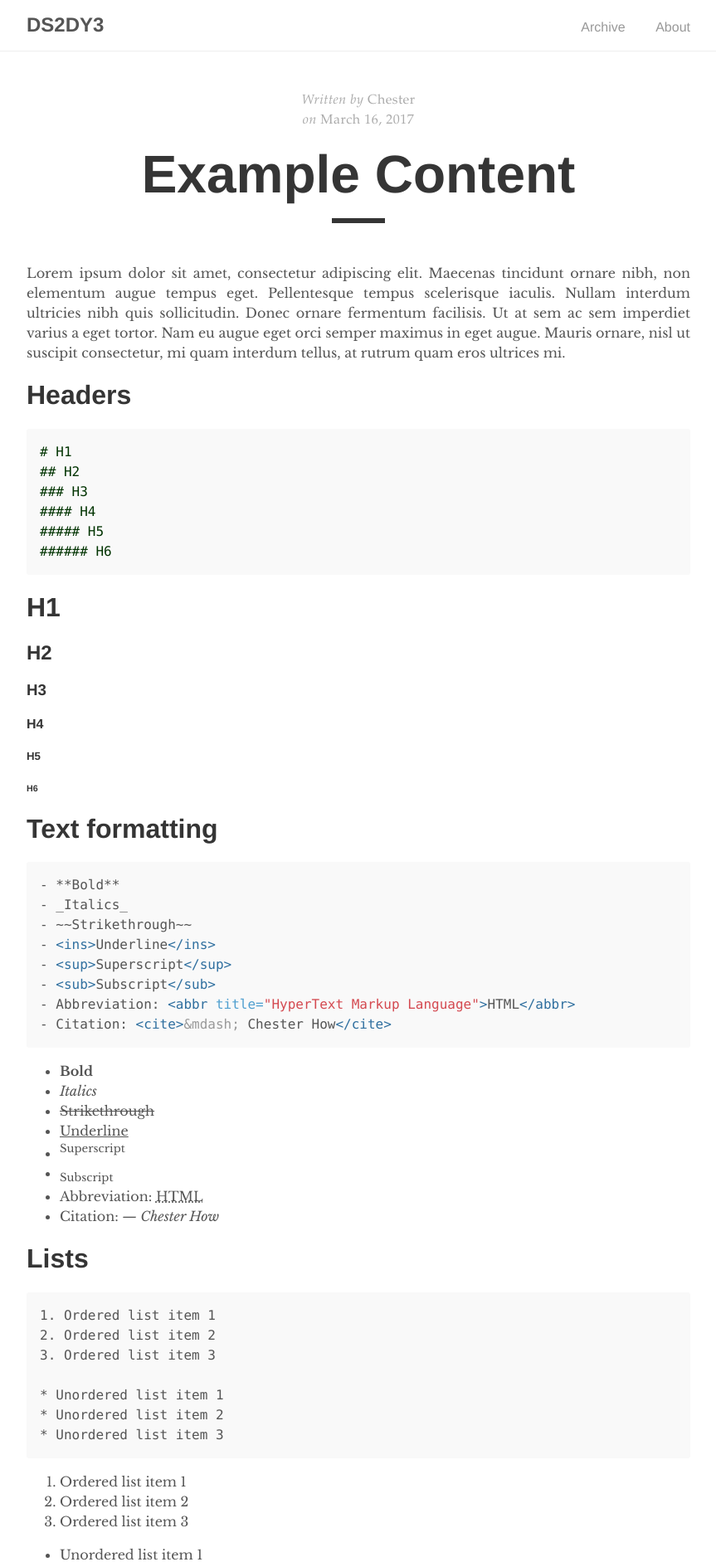
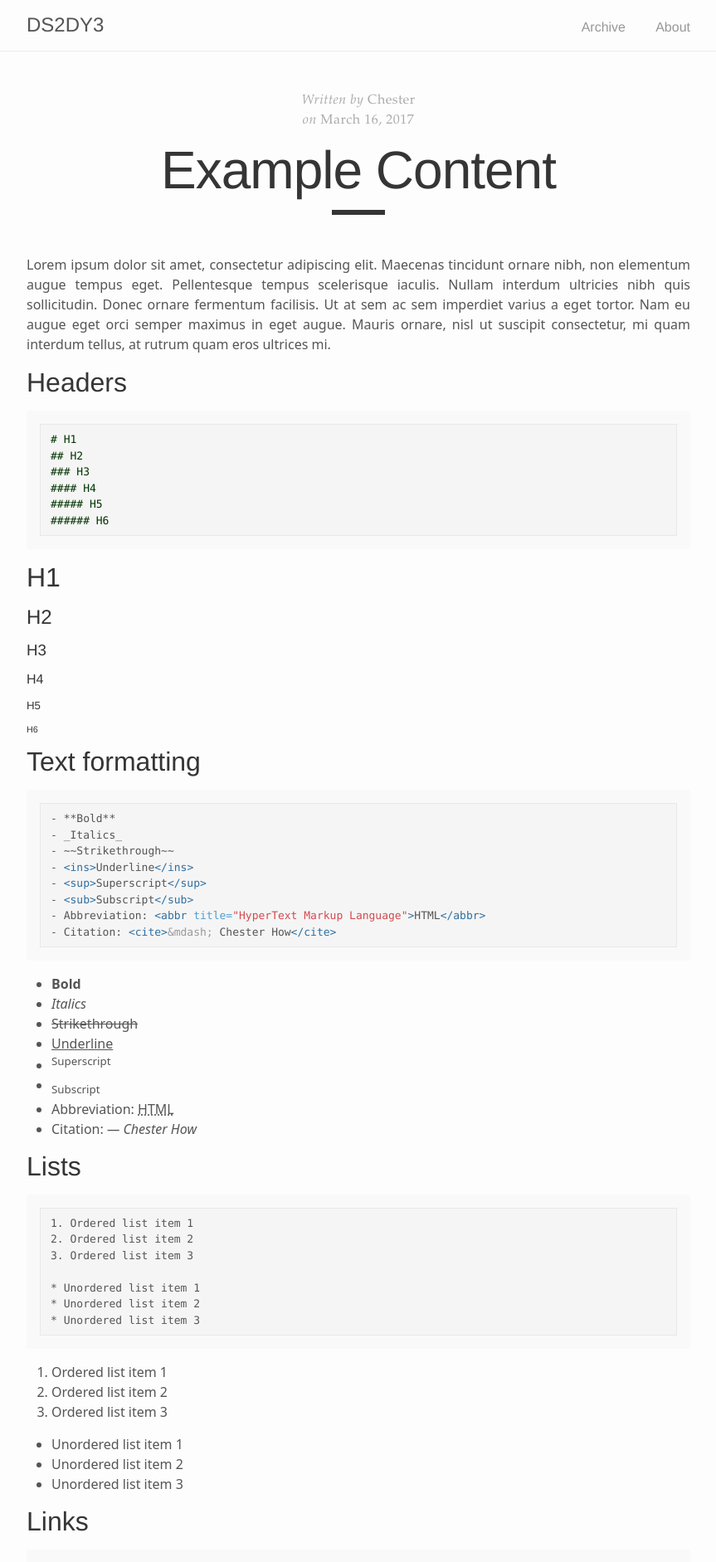
Before and after one commit to DS2DY3/DS2DY3.github.io, a Jekyll site: the page built from _posts/2017-03-16-example-content.md, in a window 1280 px wide. Shown: the top 1883 px of the page at 83% size, without its empty margins (208-1071 px from the left). Built offline with Jekyll 4.4.1, drawn with Linux system fonts in a browser that asks for light colours.

Commit message:
add scss and include category_links

```diff
--- a/_sass/tale.scss
+++ b/_sass/tale.scss
@@ -1,8 +1,55 @@
-@import 'tale/variables';
-@import 'tale/base';
-@import 'tale/code';
-@import 'tale/post';
-@import 'tale/syntax';
-@import 'tale/layout';
-@import 'tale/pagination';
-@import 'tale/catalogue';
+
+
+// Define defaults for each variable.
+$base-font-family: Bitter, "Apple SD Gothic Neo", "Noto Sans", "Source Han Sans", "Noto Sans CJK JP", "Source Han Sans JP", "Noto Sans CJK KR", "Source Han Sans KR", NanumBarunGothic, AppleGothic, "Malgun Gothic", Dotum, sans-serif !default;
+$monospace-font-family: Monaco, Menlo, Consolas, "Courier New", DotumChe, monospace !default;
+$base-font-size:   16px !default;
+$base-font-weight: 400 !default;
+$small-font-size:  $base-font-size * 0.875 !default;
+$base-line-height: 1.5 !default;
+
+$spacing-unit:     30px !default;
+
+$text-color:       #111 !default;
+$background-color: #fdfdfd !default;
+$brand-color:      #2568ba !default;
+
+$grey-color:       #828282 !default;
+$grey-color-light: lighten($grey-color, 40%) !default;
+$grey-color-dark:  darken($grey-color, 25%) !default;
+
+// Width of the content area
+$content-width:    800px !default;
+
+$on-palm:          600px !default;
+$on-laptop:        800px !default;
+
+
+
+// Use media queries like this:
+// @include media-query($on-palm) {
+//   .wrapper {
+//     padding-right: $spacing-unit / 2;
+//     padding-left: $spacing-unit / 2;
+//   }
+// }
+@mixin media-query($device) {
+  @media screen and (max-width: $device) {
+    @content;
+  }
+}
+
+
+
+// Import partials.
+@import
+  "tale/base0",
+  "tale/layout0",
+  "tale/variables",
+  "tale/base",
+  "tale/code",
+  "tale/post",
+  "tale/syntax",
+  "tale/layout",
+  "tale/pagination",
+  "tale/catalogue";
--- /dev/null
+++ b/_sass/tale/_base0.scss
@@ -0,0 +1,205 @@
+/**
+ * Reset some basic elements
+ */
+body, h1, h2, h3, h4, h5, h6,
+p, blockquote, pre, hr,
+dl, dd, ol, ul, figure {
+  margin: 0;
+  padding: 0;
+}
+
+
+
+/**
+ * Basic styling
+ */
+body {
+  font: $base-font-weight #{$base-font-size}/#{$base-line-height} $base-font-family;
+  color: $text-color;
+  background-color: $background-color;
+  -webkit-text-size-adjust: 100%;
+  -webkit-font-feature-settings: "kern" 1;
+     -moz-font-feature-settings: "kern" 1;
+       -o-font-feature-settings: "kern" 1;
+          font-feature-settings: "kern" 1;
+  font-kerning: normal;
+}
+
+table {
+  width: 100%;
+  margin: 0 0 20px 0;
+  text-align: left;
+}
+
+/**
+ * Set `margin-bottom` to maintain vertical rhythm
+ */
+h1, h2, h3, h4, h5, h6,
+p, blockquote, pre,
+ul, ol, dl, figure,
+%vertical-rhythm {
+  margin-bottom: $spacing-unit / 2;
+}
+
+
+
+/**
+ * Images
+ */
+img {
+  max-width: 100%;
+  vertical-align: middle;
+}
+
+
+
+/**
+ * Figures
+ */
+figure > img {
+  display: block;
+}
+
+figcaption {
+  font-size: $small-font-size;
+}
+
+
+
+/**
+ * Lists
+ */
+ul, ol {
+  margin-left: $spacing-unit;
+}
+
+li {
+  > ul,
+  > ol {
+    margin-bottom: 0;
+  }
+}
+
+
+
+/**
+ * Headings
+ */
+h1, h2, h3, h4, h5, h6 {
+  font-weight: $base-font-weight;
+
+  code {
+    font-size: inherit;
+  }
+}
+
+
+
+/**
+ * Links
+ */
+a {
+  color: $brand-color;
+  text-decoration: none;
+
+  &:visited {
+    color: darken($brand-color, 10%);
+  }
+
+  &:hover {
+    color: $text-color;
+    text-decoration: underline;
+  }
+}
+
+
+
+/**
+ * Blockquotes
+ */
+blockquote {
+  color: $grey-color;
+  border-left: 4px solid $grey-color-light;
+  padding-left: $spacing-unit / 2;
+  font-size: 18px;
+  letter-spacing: -1px;
+  font-style: italic;
+
+  > :last-child {
+    margin-bottom: 0;
+  }
+}
+
+
+
+/**
+ * Rules
+ */
+hr {
+  height: 4px;
+  margin: $spacing-unit / 2 0;
+  border: 0;
+  background-color: $grey-color-light;
+}
+
+
+
+/**
+ * Code formatting
+ */
+pre,
+code {
+  font-family: $monospace-font-family;
+  font-size: 13px;
+  border: 1px solid $grey-color-light;
+  border-radius: 0;
+  background-color: lighten($grey-color-light, 5%);
+}
+
+code {
+  padding: 1px 5px;
+}
+
+pre {
+  padding: 8px 12px;
+  overflow-x: auto;
+
+  > code {
+    border: 0;
+    padding-right: 0;
+    padding-left: 0;
+  }
+}
+
+
+
+/**
+ * Wrapper
+ */
+.wrapper {
+  max-width: -webkit-calc(#{$content-width} - (#{$spacing-unit} * 2));
+  max-width:         calc(#{$content-width} - (#{$spacing-unit} * 2));
+  margin-right: auto;
+  margin-left: auto;
+  padding-right: $spacing-unit;
+  padding-left: $spacing-unit;
+  @extend %clearfix;
+
+  @include media-query($on-laptop) {
+    max-width: -webkit-calc(#{$content-width} - (#{$spacing-unit}));
+    max-width:         calc(#{$content-width} - (#{$spacing-unit}));
+    padding-right: $spacing-unit / 2;
+    padding-left: $spacing-unit / 2;
+  }
+}
+
+
+
+/**
+ * Clearfix
+ */
+%clearfix:after {
+  content: "";
+  display: table;
+  clear: both;
+}
--- /dev/null
+++ b/_sass/tale/_layout0.scss
@@ -0,0 +1,226 @@
+/**
+ * Site header
+ */
+.site-header {
+  min-height: 56px;
+
+  // Positioning context for the mobile navigation icon
+  position: relative;
+}
+
+.site-title {
+  font-size: 26px;
+  font-weight: 300;
+  line-height: 56px;
+  letter-spacing: -1px;
+  margin-bottom: 0;
+  float: left;
+
+  &,
+  &:visited {
+    color: $grey-color-dark;
+  }
+}
+
+.site-nav {
+  float: right;
+  line-height: 56px;
+
+  .page-link {
+    color: $text-color;
+    line-height: $base-line-height;
+
+    // Gaps between nav items, but not on the last one
+    &:not(:last-child) {
+      margin-right: 20px;
+    }
+  }
+
+  @include media-query($on-palm) {
+    .page-link {
+      padding: 20px 0;
+
+      &:not(:last-child) {
+        margin-right: 0;
+      }
+      margin-left: 20px;
+    }
+  }
+}
+
+
+
+/**
+ * Site footer
+ */
+.site-footer {
+  padding: $spacing-unit 0;
+  font-size: 15px;
+  color: $grey-color;
+  text-align: center;
+}
+
+
+
+/**
+ * Page content
+ */
+.page-content {
+  padding: $spacing-unit 0;
+}
+
+.page-heading {
+  font-size: 20px;
+}
+
+.post-list {
+  margin-left: 0;
+  list-style: none;
+
+  .post-link:hover {
+    text-decoration: none;
+  }
+
+  > li {
+    margin-bottom: $spacing-unit * 2;
+
+    &:not(:first-child) {
+      border-top: 4px solid $grey-color-light;
+      padding-top: $spacing-unit * 2;
+    }
+  }
+}
+
+.post-archives {
+  margin-left: 0;
+  list-style: none;
+
+  .post-link {
+    font-size: 24px;
+  }
+
+  > li {
+    margin-bottom: $spacing-unit;
+  }
+}
+
+.post-meta {
+  font-size: $small-font-size;
+  color: $grey-color;
+}
+
+.post-link {
+  &,
+  &:visited {
+    color: $text-color;
+  }
+
+  &:hover {
+    color: $brand-color;
+  }
+}
+
+.post-continue {
+  a {
+    padding: 8px 15px;
+    text-decoration: none;
+
+    &,
+    &:visited {
+      color: $grey-color;
+      background-color: $grey-color-light;
+    }
+
+    &:hover {
+      color: white;
+      background-color: $brand-color;
+    }
+  }
+}
+
+
+
+/**
+ * Posts
+ */
+.post-header {
+  margin-bottom: $spacing-unit;
+}
+
+.post-title {
+  font-size: 42px;
+  letter-spacing: -1px;
+  line-height: 1;
+
+  @include media-query($on-laptop) {
+    font-size: 36px;
+  }
+}
+
+.post-content {
+  margin-bottom: $spacing-unit;
+
+  h1 {
+    font-size: 38px;
+
+    @include media-query($on-laptop) {
+      font-size: 34px;
+    }
+  }
+
+  h2 {
+    font-size: 32px;
+
+    @include media-query($on-laptop) {
+      font-size: 28px;
+    }
+  }
+
+  h3 {
+    font-size: 26px;
+
+    @include media-query($on-laptop) {
+      font-size: 22px;
+    }
+  }
+
+  h4 {
+    font-size: 20px;
+
+    @include media-query($on-laptop) {
+      font-size: 18px;
+    }
+  }
+}
+
+
+
+/**
+ * Pagination
+ */
+.pagination {
+  padding: $spacing-unit / 2 0;
+  border-top: 1px solid $grey-color-light;
+  border-bottom: 1px solid $grey-color-light;
+  text-align: center;
+  @extend %clearfix;
+
+  a {
+    &,
+    &:visited {
+      color: $grey-color;
+    }
+
+    &:hover {
+      color: $brand-color;
+    }
+  }
+
+  .previous {
+    float: left;
+  }
+
+  .next {
+    float: right;
+  }
+}
```
Also changed, not shown: _includes/category_links.html (added, +21 -0 lines).
